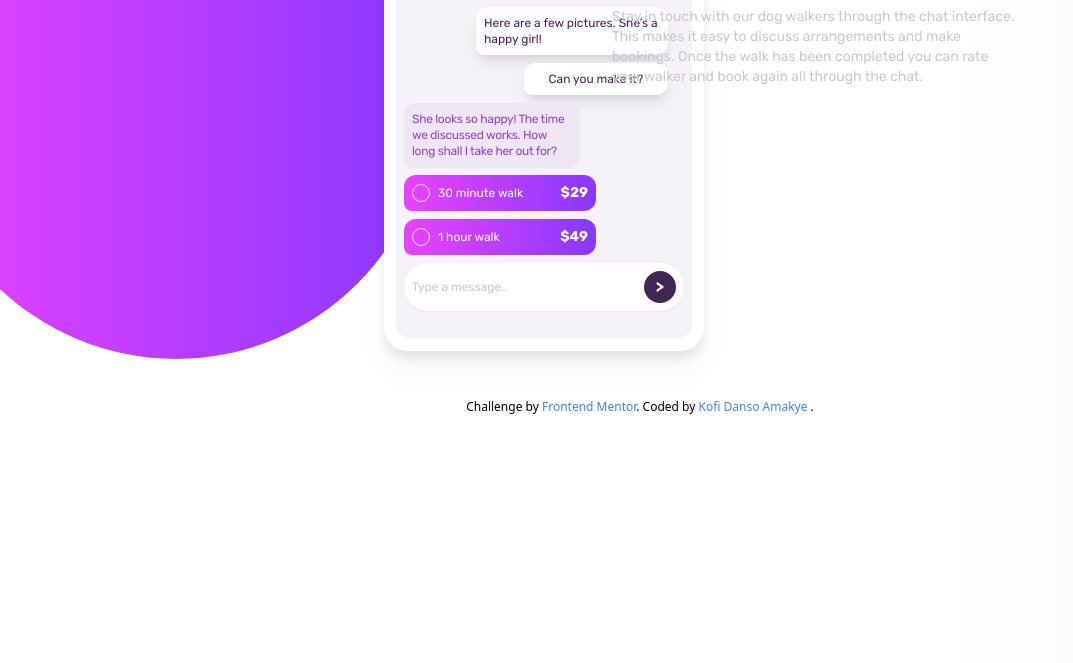
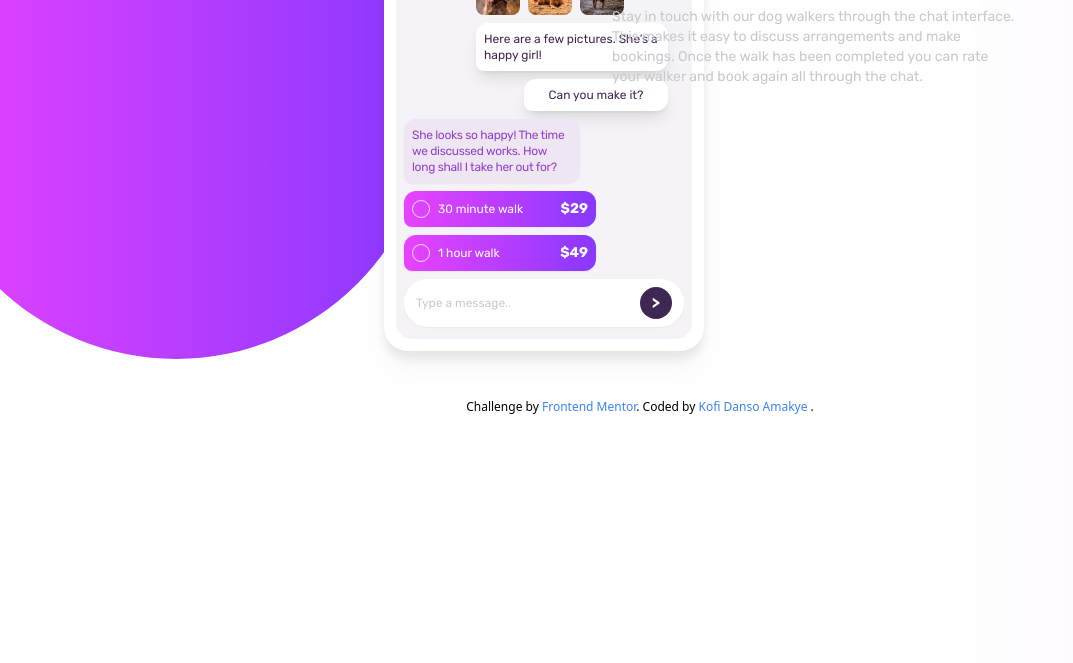
Before and after one commit to Kofiastro/Chat-app-CSS-illustration, a website: page index.html in a window 1280 px wide. Shown: the part 345-1008 px from the top of the page, without its empty margins (0-1073 px from the left). Drawn offline with Linux system fonts and the light colour scheme.

Commit message:
chat app fixed overall look

```diff
--- a/index.html
+++ b/index.html
@@ -28,7 +28,7 @@
         <!--IphoneAppSection-->
         <div
           class=" drop-shadow-xl relative p-3 mx-12 mt-14 font-Rubik bg-white rounded-3xl md:max-w-xs md:mx-96 md:mt-24  ">
-          <div class=" relative py-72 rounded-2xl bg-LightGrayishViolet_appBackrnd  ">
+          <div class=" relative py-72  rounded-2xl bg-LightGrayishViolet_appBackrnd  ">
             <!--ChatProfileSection-->
             <div
               class="absolute pt-8 pb-2 flex flex-row items-center  justify-between w-full bg-gradient-to-r from-LightMagenta to-LightViolet inset-x-0 top-0 rounded-t-3xl  rounded-b-lg">
@@ -53,7 +53,7 @@
               </div>
             </div>
             <!--ChatBUbblee-->
-            <div class="absolute  flex flex-col inset-x-0 top-20 space-y-2">
+            <div class="absolute  flex flex-col inset-x-0 top-24 space-y-2">
               <!--LeftChatBubbles-->
               <div class=" p-2  bg-Bubble mx-2 shadow-sm rounded-r-xl rounded-bl-lg rounded-tl-xl  w-40 opacity-100">
                 <p class="antialiased text-xs font-Rubik text-ModerateViolet tracking-tighter font-light">That sounds
@@ -107,7 +107,7 @@
                 <p class="font-bold text-sm text-white">$29</p>
               </div>
               <div
-                class=" p-2 flex items-center shadow-sm space-x-2 font-Rubik justify-between bg-gradient-to-r from-LightMagenta to-LightViolet mx-2 rounded-r-xl rounded-bl-lg rounded-tl-xl  w-48 opacity-100">
+                class=" p-2 flex items-center shadow-sm space-x-2  font-Rubik justify-between bg-gradient-to-r from-LightMagenta to-LightViolet mx-2 rounded-r-xl rounded-bl-lg rounded-tl-xl  w-48 opacity-100">
                 <div class="flex space-x-2 items-center">
                   <div class="p-2 border rounded-full">
                   </div>
@@ -119,7 +119,7 @@
               </div>
               <!--Message Placeholder-->
               <div
-                class=" p-2 flex items-center  shadow-sm justify-between  font-Rubik  bg-white mx-2 rounded-3xl ">
+                class=" px-3 py-2 flex items-center shadow-sm justify-between  font-Rubik  bg-white mx-2  rounded-3xl ">
                 <p class="antialiased font-thin text-xs text-GrayishBlue  ">Type a message..</p>
                 <div
                   class=" h-8 w-8 flex items-center justify-center bg-VeryDarkDesaturatedViolet_submitBtnBackrnd rounded-full">
```
Also changed, not shown: css/style.css.
